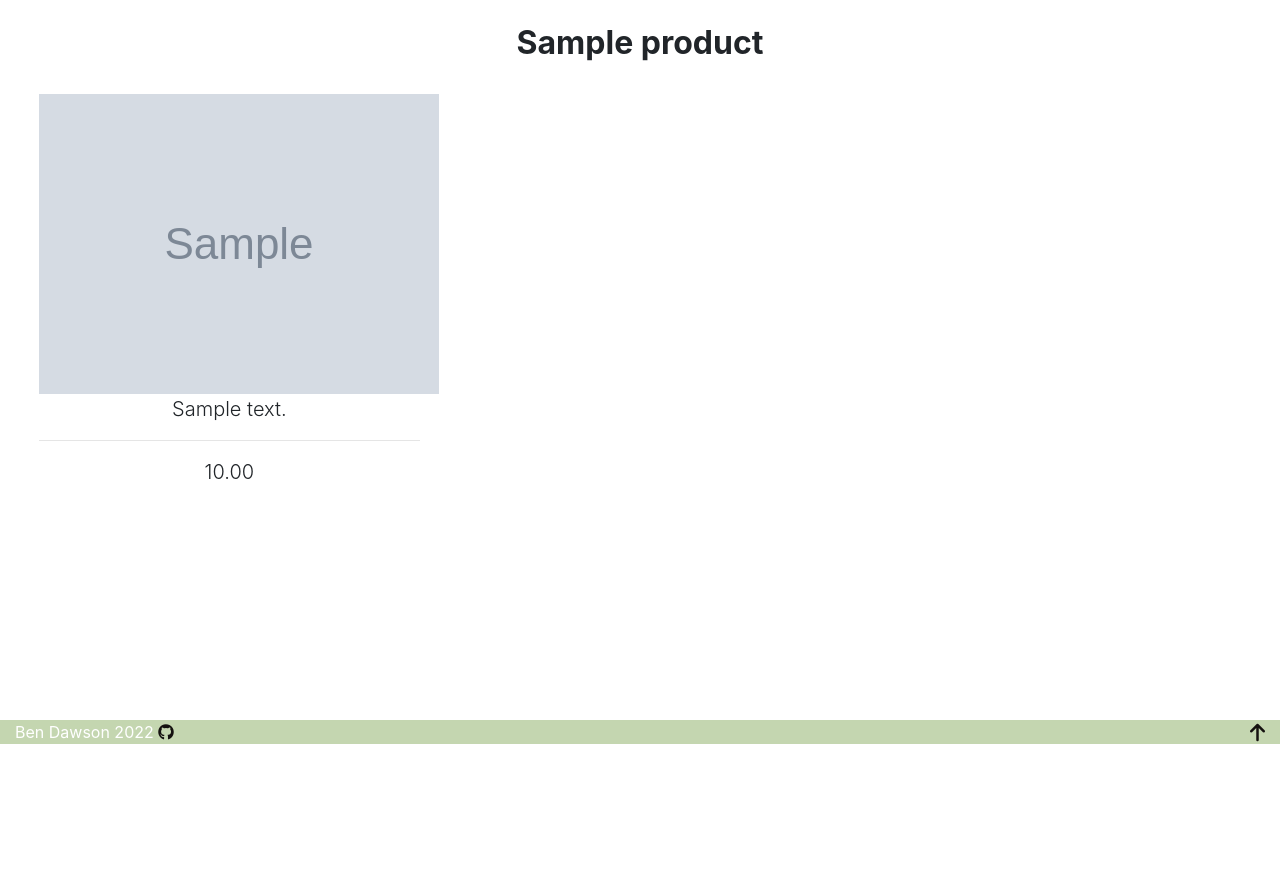
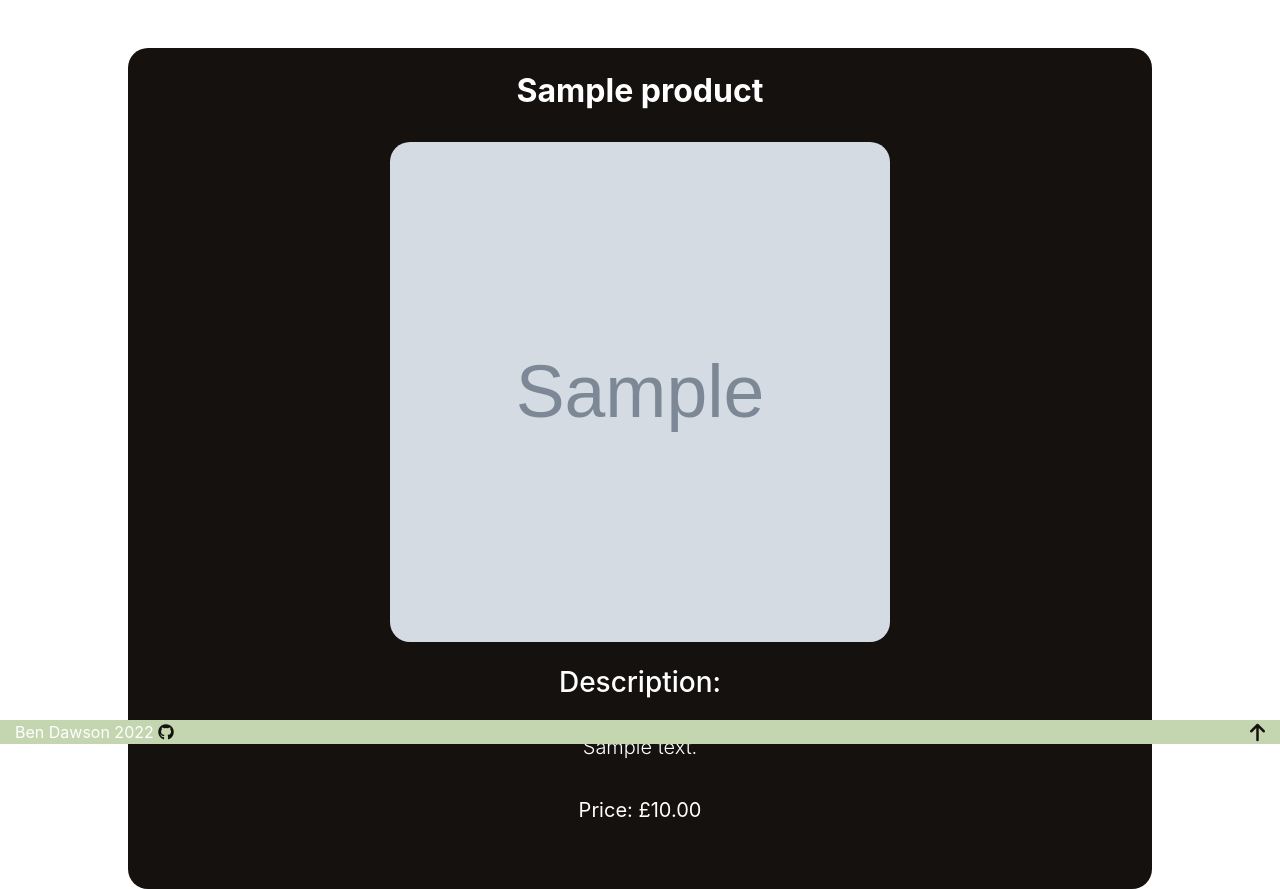
Before and after one commit to BenD2525/the_rescuers_p5, a Django app: page /products/products/1 in a window 1280 px wide. Shown: the part 56-945 px from the top of the page. Before the commit the page ends 800 px from the top, so only its background shows below. Run offline with Django 4.2, Linux system fonts and the light colour scheme; tables that the repository leaves empty hold one stand-in row (values such as "Sample post"); grey boxes marked "Sample" are stand-in pictures; some libraries are stand-ins or nearby versions.

Commit message:
Fix product image links on product detail page, add formatting to product detail.html

```diff
--- a/products/templates/products/product_detail.html
+++ b/products/templates/products/product_detail.html
@@ -2,17 +2,20 @@
 {% load static %}
 
 {% block content %}
+<div class="container-fluid product-container my-5">
     <div class="row align-items-center">
         <div class="col-sm-12 text-center mt-4">
             <h2><strong>{{ name }}</strong></h2>
         </div>
     </div>
-<div class="row mx-4">
-    <div class="col-sm-4 text-center py-4">
-            <img src="{{ image }}" alt="{{ name }}">
+    <div class="row mx-4 align-items-center">
+        <div class="col-sm-12 text-center py-4 mb-4">
+            <img src="{{ image_url }}" alt="{{ name }}" class="product-image">
+            <h3 class="py-4">Description:</h3>
             <p class="lead">{{ description }}</p>
             <hr>
-        <p class="lead">{{ price }}</p>
+            <p class="lead"><strong>Price: £{{ price }}</strong></p>
+        </div>
     </div>
 </div>
 {% endblock %}
--- a/products/templates/products/products.html
+++ b/products/templates/products/products.html
@@ -11,7 +11,7 @@
     {% for product in products %}
     <div class="col-sm-4 text-center py-4">
         <a href="{% url 'products:product_detail' %}">
-            <img src="{{ product.image_url }}" alt="{{ product.name }}">
+            <img src="{% static '{{ product.image_url }}' %}" alt="{{ product.name }}">
         </a>
         <p class="lead">{{ product.name }}</p>
         <hr>
--- a/products/views.py
+++ b/products/views.py
@@ -32,6 +32,7 @@ def product_detail(request, item_id):
         "price": product.price,
         "image": product.image,
         "id": product.id,
+        "image_url": product.image_url,
         }
 
     return render(request, 'products/product_detail.html', context)
--- a/static/css/base.css
+++ b/static/css/base.css
@@ -150,3 +150,22 @@ html {
     width: 100%;
     margin: 0;
 }
+
+/* Products */
+.product-image {
+    border-radius: 20px;
+    width: 500px;
+    height: 500px;
+}
+
+.product-image img {
+    object-fit: contain;
+}
+
+.product-container {
+    border-radius: 20px;
+    width: 80%;
+    color: white;
+    background-color: #14110fff;
+    margin-bottom: 50%;
+}
```
Lines whose indentation alone changed are shown as unchanged.
